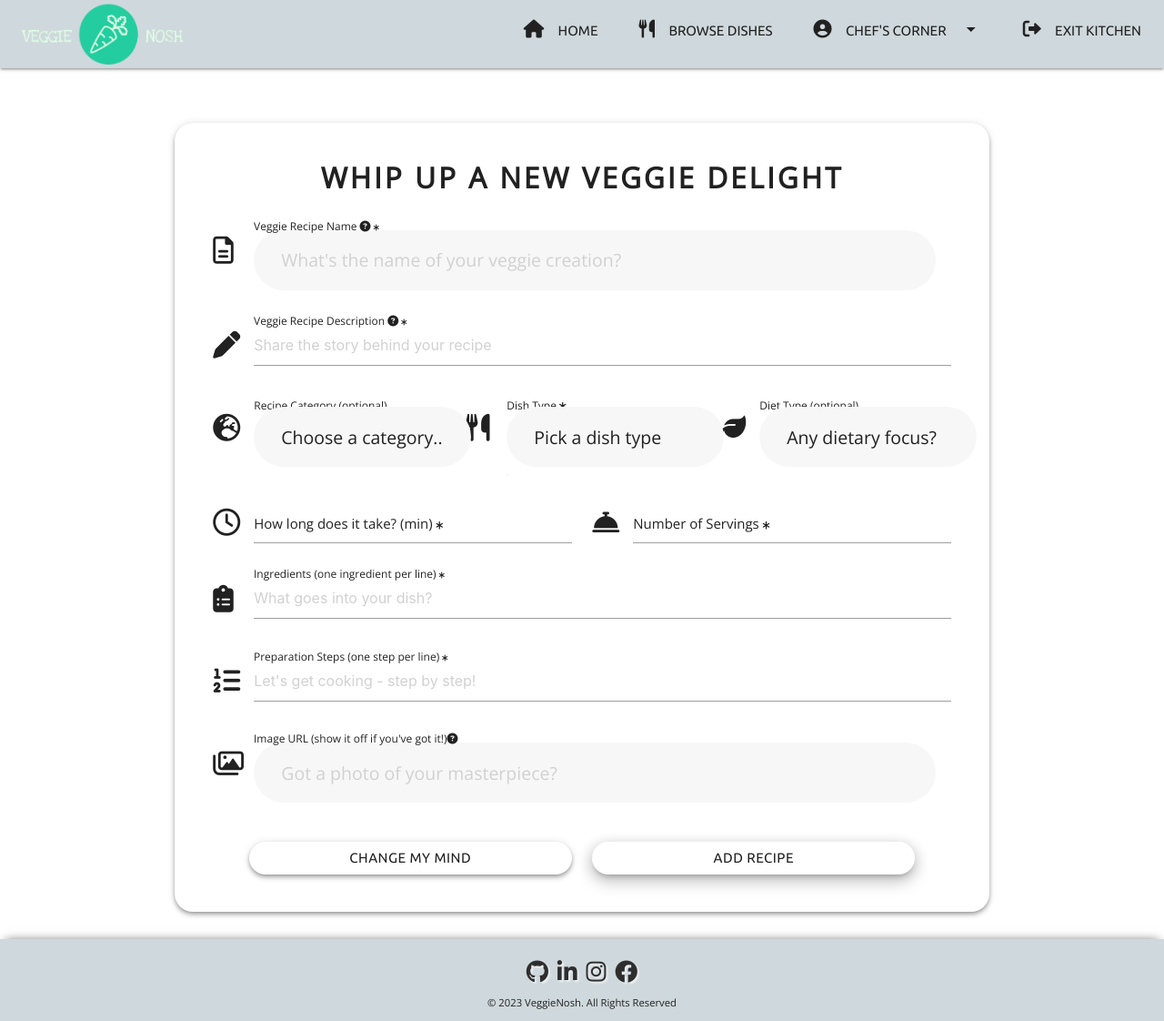
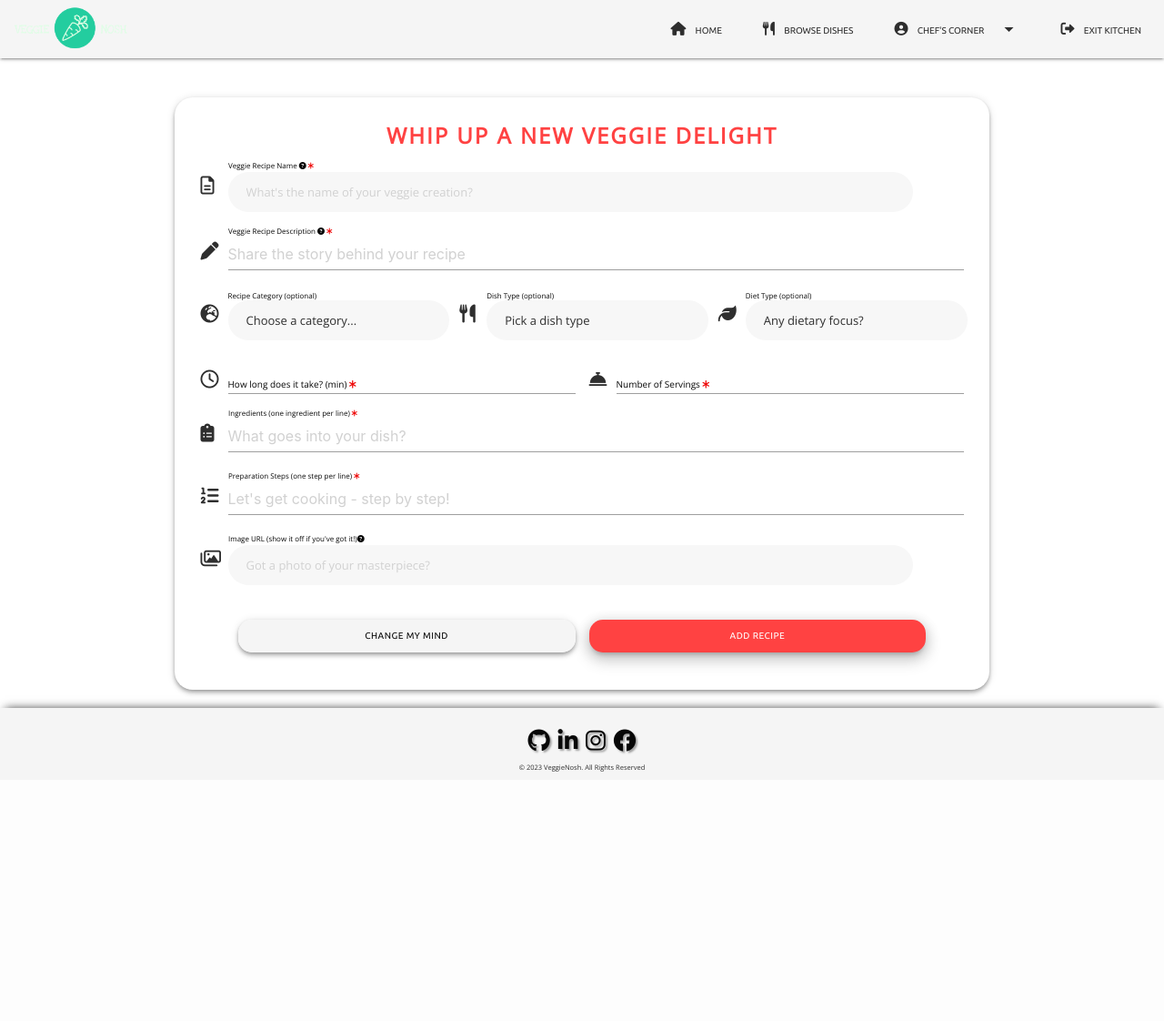
Before and after one commit to irebernardidev/VeggieNosh-MP3, a Flask app: page /add_recipe in a window 1280 px wide. Shown: the whole page at 91% size. After the commit the page ends 848 px from the top, so only its background shows below. Run offline with Flask 3, Linux system fonts and the light colour scheme; the visitor is signed in with stand-in values (Sample User, id 1); data that the repository does not hold is empty; some libraries are stand-ins or nearby versions.

Commit message:
Fixed a bug preventing recipe addition by removing 'required' validation from dish type dropdown; updated placeholder and label to indicate that selection is optional.
Updated colour scheme to better suit vegan theme, increased readability with typography adjustments. Further colour enhancements pending for greater vibrancy

```diff
--- a/veggienosh/__init__.py
+++ b/veggienosh/__init__.py
@@ -1,4 +1,3 @@
-# Import required libraries and modules
 import os
 from flask import Flask
 from flask_pymongo import PyMongo
--- a/veggienosh/static/css/style.css
+++ b/veggienosh/static/css/style.css
@@ -5,38 +5,42 @@
 
 /* Colour Variables and Fonts */
 :root {
-    /* Primary Colors */
-    --primary: #26a69a;
-    --primary-light: #64d8cb;
-    --primary-dark: #00766c;
-    --on-primary: #ffffff;
+    --white: #ffffff;
+    --midiumwhite: #fffafa;
+    --darkwhite: rgba(245, 245, 245, 0.953);
+    --black: #070707;
+    --lightblack: #2e2e2e;
+    --darkgrey: #515151;
+    --lightgrey: #a3a3a3;
+    --coral: #ff4242;
+    --lightcoral: #ff5249e6;
+    --yellow: #fab700;
+    --darkyellow: #c89200;
+    --red: #ee0909;
+    --lightred: #ff2b24;
+    --green: #0f860f;
+    --lighgreen: #16bd16;
+    --primaryfont: "Open Sans", sans-serif;
+    --secondaryfont: "Ubuntu", sans-serif;
 
-    /* Accent/Secondary Colors */
-    --accent: #ff6f00;
-    --accent-light: #ffa270;
-    --accent-dark: #c43e00;
-    --on-accent: #2E2E2E;
-
-    /* Background and Surface */
-    --background: #eceff1;
-    --surface: #cfd8dc;
-    --on-background: #212121;
-    --on-background-secondary: #757575;
-
-    /* Error Colors */
-    --error: #d50000;
-    --error-light: #ff5252;
-    --error-dark: #b71c1c;
-    --on-error: #ffffff;
-
-    /* Additional Colors */
-    --green: #66bb6a;
-    --green-light: #98ee99;
-    --green-dark: #338a3e;
 
     /* Typography */
     --primaryfont: 'Open Sans', sans-serif;
     --secondaryfont: 'Ubuntu', sans-serif;
+}
+
+*,
+*::before,
+*::after{
+    margin: 0;
+    padding: 0;
+    box-sizing: inherit;
+}
+
+html {
+    box-sizing: border-box;
+    font-size: 62.5%;
+    overflow-x: hidden;
 }
 
 /* Materialize style adjustments */
@@ -51,12 +55,11 @@ body {
     font-family: var(--primaryfont);
     font-weight: 400;
     line-height: 1.7rem;
-    overflow-x: hidden;
 }
 
 main {
     flex: 1 0 auto;
-    margin-top: 4em;
+    margin-top: 5.7rem;
 }
 
 /* Text and spacing utilities */
@@ -114,15 +117,13 @@ main {
 
 /* Heading Styles */
 .primary-heading {
-    font-size: 2.3rem;
-    font-weight: 500;
-    letter-spacing: 0.3rem;
+    font-size: 3.1rem;
+    letter-spacing: 0.8rem;
     font-family: var(--secondaryfont);
-    text-shadow: 1px 1px 1px var(--lightgrey);
 }
 
 .secondary-heading {
-    font-size: 2.1rem;
+    font-size: 2.4rem;
     letter-spacing: 0.2rem;
     color: var(--coral);
     font-weight: 600;
@@ -135,6 +136,7 @@ main {
 
 .sub-heading {
     font-size: 1.7rem;
+    font-weight: 500;
 }
 
 .heading-black {
@@ -149,22 +151,24 @@ main {
 nav {
     position: fixed;
     top: 0px;
-    z-index: 10;
-    background-color: var(--surface);
+    z-index: 100;
+    background-color: var(--darkwhite);
     font-family: var(--primaryfont);
-    height: 75px;
 }
 
 nav img {
-    height: 2.5em;
-    width: 6em;
-    margin-left: 20px;
-    transform: scale(1.2);
+    height: 5.5rem;
+}
+
+nav .brand-logo{
+    height: 100%;
+    display: flex;
+    align-items: center;
 }
 
 nav ul a {
-    color: var(--on-background);
-    padding: 0 20px;
+    color: var(--lightblack);
+    padding: 0 2rem;
     font-family: var(--secondaryfont);
     margin-right: 5px;
     font-weight: 400;
@@ -172,8 +176,12 @@ nav ul a {
 
 .navbar-icon {
     margin-right: 0.8rem;
-    font-size: 20px;
-    color: var(--on-background);
+    font-size: 1.5rem;
+    color: var(--lightblack);
+}
+
+.brand-logo {
+    color: var(--darkgrey);
 }
 
 .small-nav-icon{
@@ -189,21 +197,21 @@ nav ul a {
 
 /* === FOOTER STYLES === */
 .footer-container {
-    background-color: var(--surface);
+    background-color: var(--darkwhite);
     padding-bottom: 0.5rem;
     color: var(--on-background);
-    -webkit-box-shadow: 0px -5px 10px -6px var(--on-background-secondary);
-    -moz-box-shadow: 0px -5px 10px -6px var(--on-background-secondary);
-    box-shadow: 0px -5px 10px -6px var(--on-background-secondary);
+    -webkit-box-shadow: 0px -5px 10px -6px var(--lightblack);
+    -moz-box-shadow: 0px -5px 10px -6px var(--lightblack);
+    box-shadow: 0px -5px 10px -6px var(--lightblack);
 }
 
 .media-icons {
     font-size: 25px;
-    color: var(--on-accent);
+    color: var(--black);
     margin-bottom: 5px;
     padding: 3px;
     font-weight: 300;
-    text-shadow: 2px 2px 2px var(--background);
+    text-shadow: 2px 2px 2px var(--lightgrey);
     -webkit-transition-duration: 0.5s;
     -moz-transition-duration: 0.5s;
     -o-transition-duration: 0.5s;
--- a/veggienosh/templates/add_recipe.html
+++ b/veggienosh/templates/add_recipe.html
@@ -41,13 +41,13 @@
             {# Select input for the type of dish #}
             <div class="input-field col s12 m6 l4">
                 <i class="fas fa-utensils prefix"></i>
-                <select id="dish_type" name="dish_type" class="validate" required>
+                <select id="dish_type" name="dish_type">
                     <option value="" disabled selected>Pick a dish type</option>
                     {% for dish in dish_types %}
                         <option value="{{ dish.dish_type }}">{{ dish.dish_type }}</option>
                     {% endfor %}
                 </select>
-                <label for="dish_type">Dish Type <i class="fas fa-asterisk asterisk"></i></label>
+                <label for="dish_type">Dish Type (optional)</label>
             </div>
 
             {# Select input for specifying the diet type #}
--- a/veggienosh/templates/edit_recipe.html
+++ b/veggienosh/templates/edit_recipe.html
@@ -51,7 +51,7 @@
             <!-- Dropdown for selecting dish type -->
             <div class="input-field col s12 m6 l4">
                 <i class="fas fa-utensils prefix"></i>
-                <select id="dish_type" name="dish_type" class="validate" required>
+                <select id="dish_type" name="dish_type">
                     <option value="" disabled selected>Pick a Plate Type</option>
                     {% for dish in dish_types %}
                     {% if dish.dish_type == selected_recipe.dish_type %}
```
